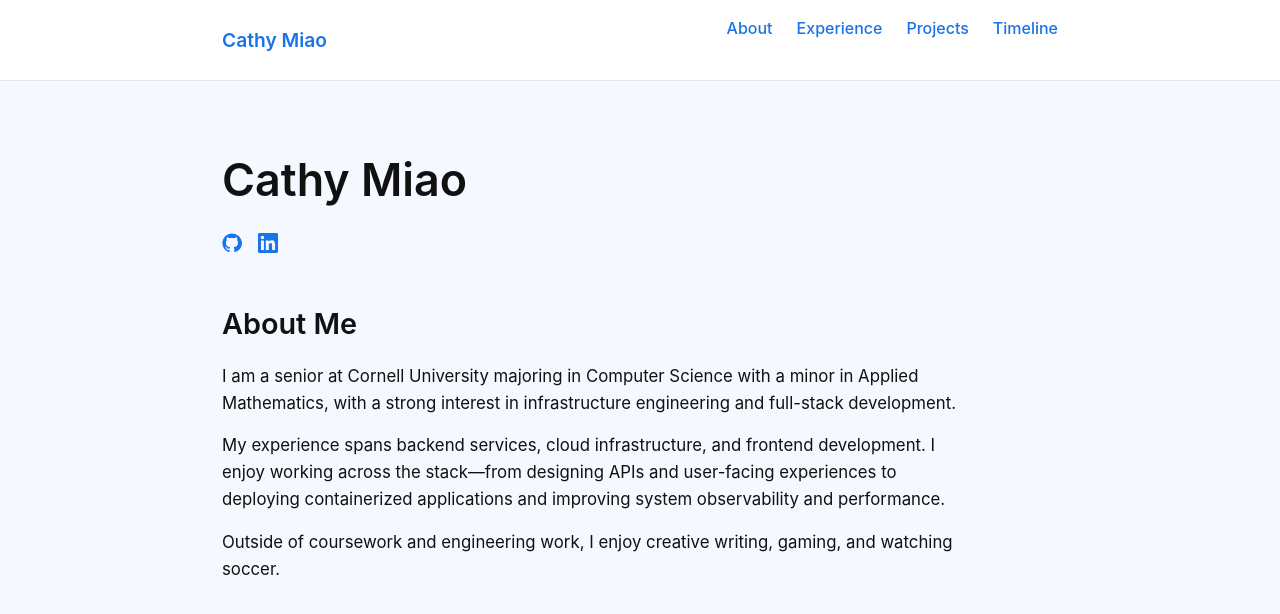
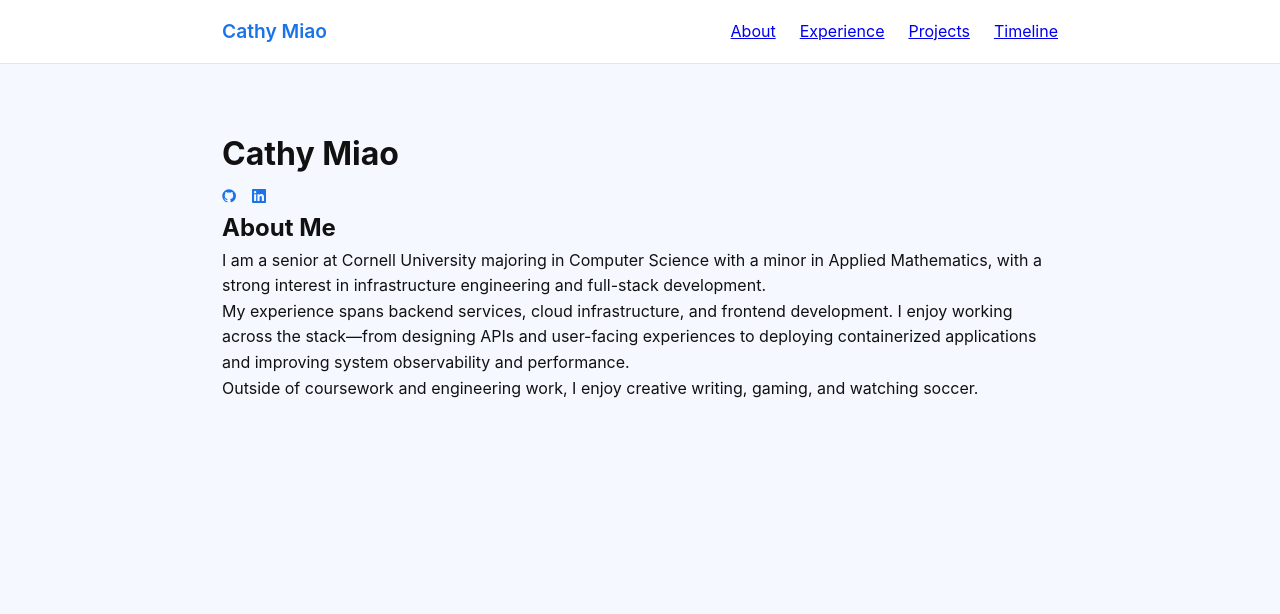
Before and after one commit to cathymiao04/digitalportfolio, a Jekyll site: the page built from index.md, in a window 1280 px wide. Shown: the top 614 px of the page. Built offline with Jekyll 4.4.1, drawn with Linux system fonts in a browser that asks for light colours.

Commit message:
Update style.css

```diff
--- a/assets/css/style.css
+++ b/assets/css/style.css
@@ -17,6 +17,7 @@ body {
   padding: 0 2rem;
 }
 
+/* NAVBAR */
 .navbar {
   border-bottom: 1px solid #e6e6e6;
   background: #ffffff;
@@ -35,7 +36,7 @@ body {
   font-size: 1.2rem;
   font-weight: 600;
   text-decoration: none;
-  color: #1a73e8; /* original blue */
+  color: #1a73e8;
 }
 
 .nav-links {
@@ -44,140 +45,44 @@ body {
   gap: 1.5rem;
 }
 
-.nav-links a {
-  text-decoration: none;
-  color: #1a73e8; /* original blue */
-  font-weight: 500;
-}
-
-.nav-links a:hover {
-  text-decoration: underline;
-}
-
+/* SOCIAL ICONS */
 .social-links {
   margin-top: 0.5rem;
   display: flex;
   gap: 1rem;
-  align-items: center;
 }
 
 .social-links a {
-  font-size: 20px;
-  line-height: 1;
+  font-size: 14px;
 }
 
 .social-links svg {
   width: 1em;
   height: 1em;
   fill: #1a73e8;
-  display: block;
 }
 
-.social-links a:hover svg {
-  opacity: 0.7;
-}
-
-h1 {
-  font-size: 2.8rem;
-  font-weight: 600;
-  margin-bottom: 1rem;
-}
-
-h2 {
-  font-size: 1.8rem;
-  font-weight: 600;
-  margin-top: 3rem;
-  margin-bottom: 1rem;
-}
-
-h3 {
-  font-size: 1.2rem;
-  font-weight: 600;
-  margin-top: 1.5rem;
-}
-
-p {
-  font-size: 1.05rem;
-  max-width: 750px;
-  margin-bottom: 1rem;
-}
-
-ul {
-  margin-left: 1.25rem;
-  margin-bottom: 1rem;
-}
-
-li {
-  margin-bottom: 0.4rem;
-}
-
-.education-block {
-  margin-top: 2.5rem;
-  padding-left: 1rem;
-  border-left: 3px solid #1a73e8;
-}
-
-.education-meta {
-  color: #555;
-  margin-bottom: 0.5rem;
-}
-
+/* EXPERIENCE */
 .experience-block {
   margin-top: 3rem;
   padding-left: 1.25rem;
   border-left: 3px solid #1a73e8;
 }
 
-.experience-title {
-  font-size: 1.4rem;
-  font-weight: 600;
-  margin-bottom: 0.5rem;
+.experience-meta {
+  font-size: 0.85rem;
+  color: #666;
 }
 
-.experience-details {
-  margin-top: 0.25rem;
-}
-
-.experience-details summary {
-  cursor: pointer;
-  font-size: 0.95rem;
-  font-weight: 500;
-  color: #1a73e8;
-  list-style: none;
-  display: inline-flex;
-  align-items: center;
-}
-
-.experience-details summary::-webkit-details-marker {
-  display: none;
-}
-
-.experience-details summary::before {
-  content: "▸";
-  margin-right: 0.4rem;
+.experience-tech {
   font-size: 0.9rem;
-  transition: transform 0.2s ease;
-}
-
-.experience-details[open] summary::before {
-  transform: rotate(90deg);
-}
-
-.experience-details ul {
-  margin-top: 0.75rem;
-  margin-left: 1.25rem;
-}
-
-.experience-details li {
-  margin-bottom: 0.5rem;
-  max-width: 700px;
+  color: #555;
 }
 
 .project-slider {
-  position: relative;
-  margin-top: 3rem;
   display: flex;
   align-items: center;
+  margin-top: 3rem;
 }
 
 .slider-window {
@@ -195,10 +100,18 @@ li {
   padding: 0 1rem;
 }
 
-.project-meta {
-  font-size: 0.9rem;
-  color: #555;
+.project-tools {
+  display: flex;
+  gap: 0.5rem;
   margin-bottom: 0.75rem;
+}
+
+.tool-pill {
+  background: #e8f0ff;
+  color: #1a73e8;
+  font-size: 0.8rem;
+  padding: 0.3rem 0.65rem;
+  border-radius: 999px;
 }
 
 .slider-btn {
@@ -207,39 +120,4 @@ li {
   font-size: 2rem;
   color: #1a73e8;
   cursor: pointer;
-  padding: 0 0.75rem;
 }
-
-.slider-btn:hover {
-  color: #1557c0;
-}
-
-@media (max-width: 600px) {
-  .slider-btn {
-    font-size: 1.5rem;
-  }
-}
-
-a {
-  color: #1a73e8;
-}
-
-a:hover {
-  text-decoration: underline;
-}
-
-.timeline {
-  margin-top: 2.5rem;
-  padding-left: 1.5rem;
-  border-left: 2px solid #ccc;
-}
-
-.timeline-item {
-  margin-bottom: 2rem;
-}
-
-.timeline-date {
-  font-size: 0.9rem;
-  color: #555;
-  margin-bottom: 0.25rem;
-}
```
